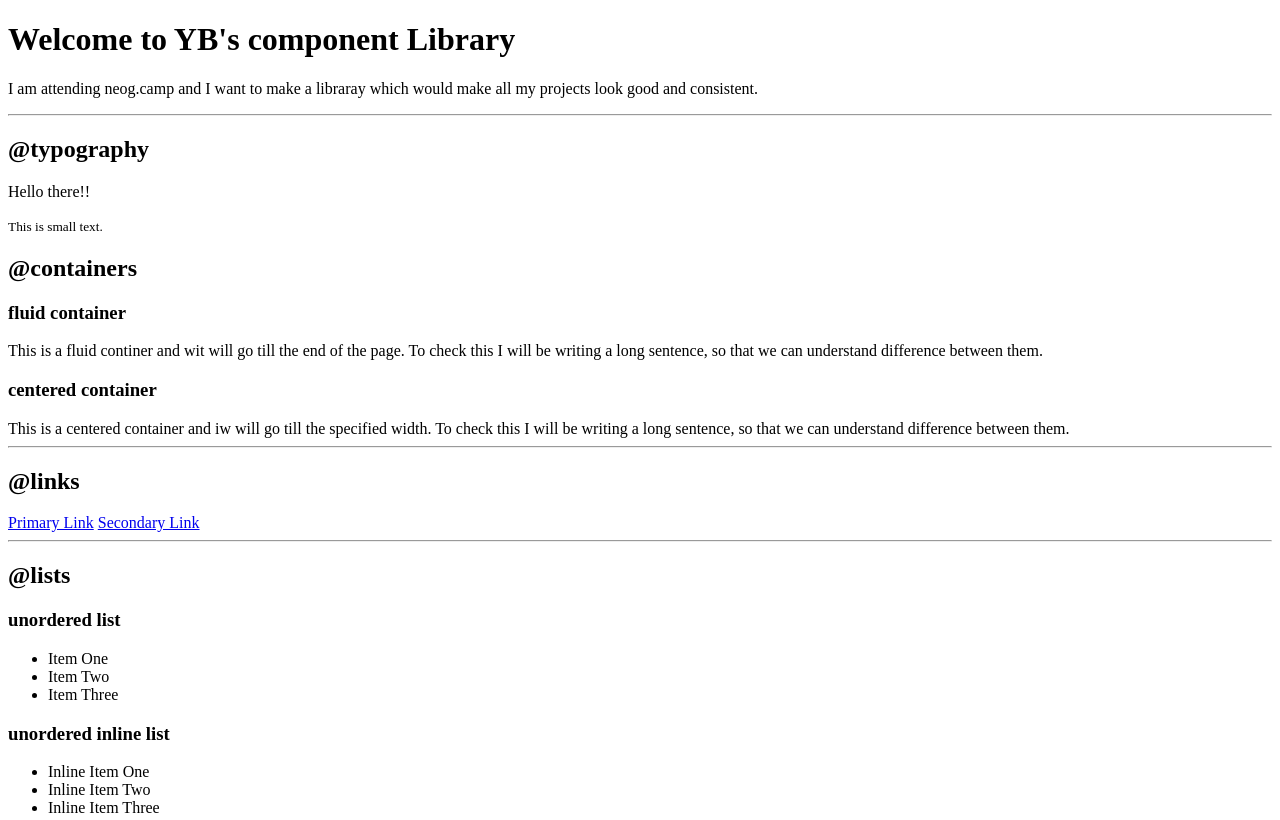
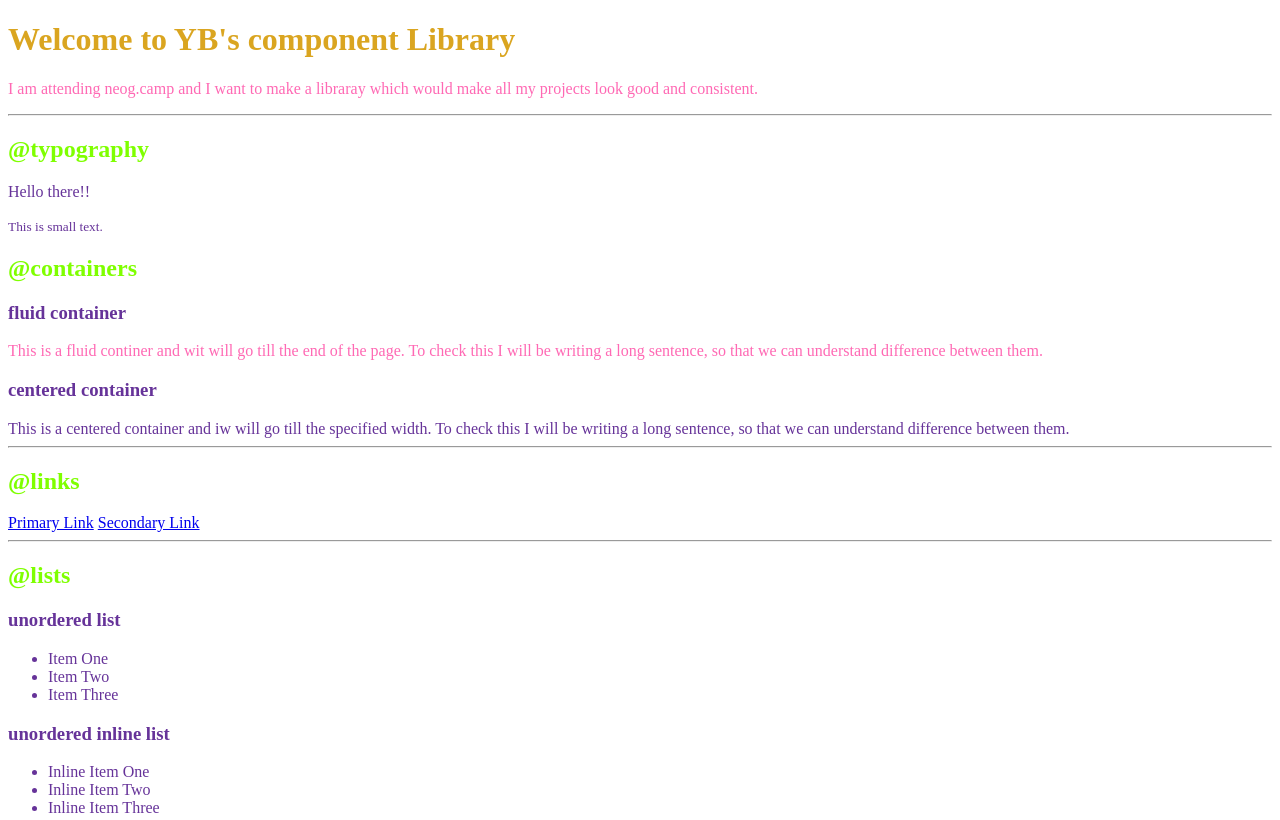
Before and after one commit to bindalyakshit/neogcamp_lesson3_live, a plain HTML site: page index.html in a window 1280 px wide. Shown: the top 820 px of the page. Drawn offline with Linux system fonts and the light colour scheme.

Commit message:
CSS import and selectors

```diff
--- a/index.html
+++ b/index.html
@@ -4,10 +4,19 @@
     <meta charset="UTF-8">
     <meta name="viewport" content="width=device-width, initial-scale=1.0">
     <title>Component Library</title>
+    <!-- CSS way 1: Style tag
+        <style>
+        body{
+            color: red;
+        }
+    </style> -->
+    <!-- Third way of doing CSS: external link -->
+    <link href="styles.css" rel="stylesheet" />
 </head>
 <body>
-    <h1> Welcome  to YB's component Library</h1>
-    <p>I am attending neog.camp and I want to make a libraray which would make all my projects look good and consistent.</p>
+    <h1 id="lib-header"> Welcome  to YB's component Library</h1>
+    <!-- CSS way 2 style="color: red;" -->
+    <p class="para">I am attending neog.camp and I want to make a libraray which would make all my projects look good and consistent.</p>
 
     <hr>
 
@@ -17,7 +26,7 @@
 
     <h2>@containers</h2>
     <h3>fluid container</h3>
-    <div>This is a fluid continer and wit will go till the end of the page. To check this I will be writing a long sentence, so that we can understand difference between them.</div>
+    <div class="para">This is a fluid continer and wit will go till the end of the page. To check this I will be writing a long sentence, so that we can understand difference between them.</div>
 
     <h3>centered container</h3>
     <div>This is a centered container and iw will go till the specified width. To check this I will be writing a long sentence, so that we can understand difference between them.</div>
--- /dev/null
+++ b/styles.css
@@ -0,0 +1,19 @@
+body{
+    color: rebeccapurple;
+}
+
+h1{
+    color: blue;
+}
+
+h2{
+    color: chartreuse;
+}
+
+#lib-header{
+    color: goldenrod;
+}
+
+.para{
+    color: hotpink;
+}
```
